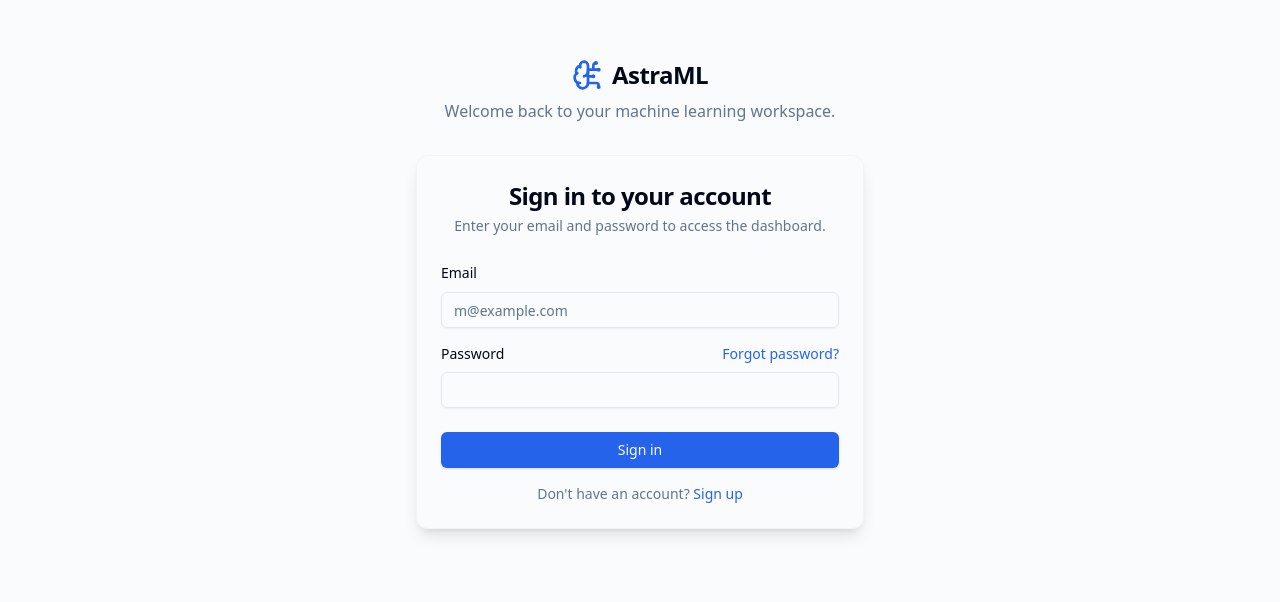
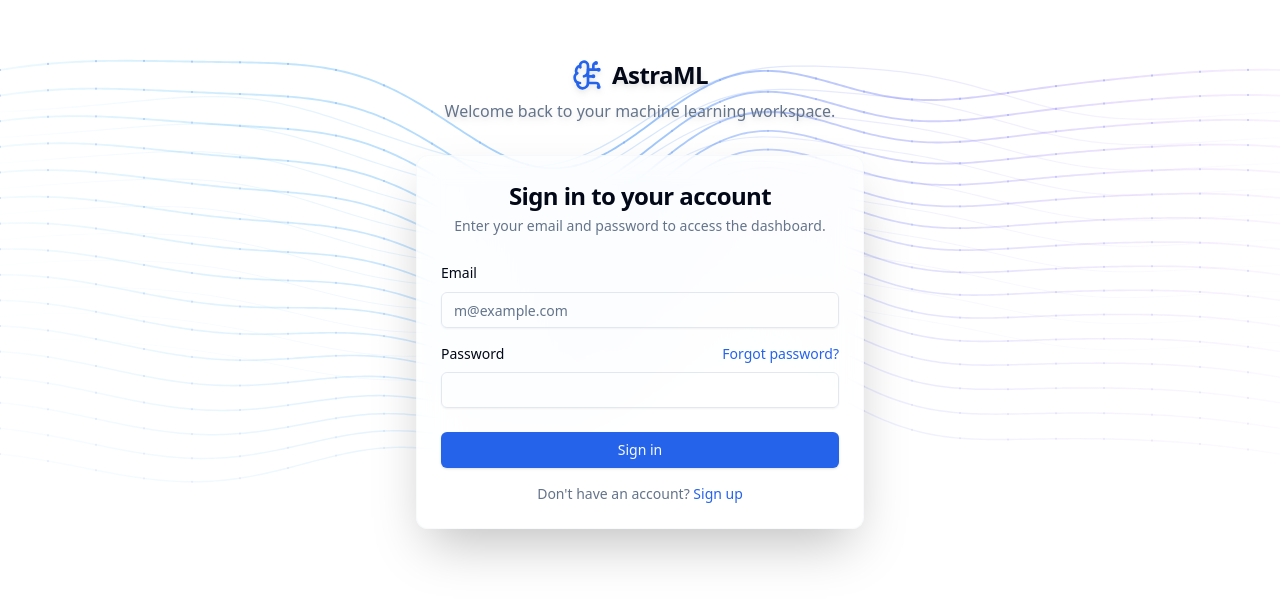
Before and after one commit to AastraML/AstraML, a React (Vite) app in the folder frontend/: page /signin in a window 1280 px wide. Shown: the part 106-708 px from the top of the page. Built offline with nearby package versions, Linux system fonts and the light colour scheme.

Commit message:
feat(ui): add Aether mesh background to auth layout and make signin/signup cards glassmorphic

```diff
--- a/frontend/src/components/layout/AuthLayout.tsx
+++ b/frontend/src/components/layout/AuthLayout.tsx
@@ -1,11 +1,25 @@
+import { useEffect } from 'react';
 import { Outlet, Link } from 'react-router-dom';
 import { BrainCircuit } from 'lucide-react';
+import { AetherRibbonMesh } from '../ui/AetherRibbonMesh';
+import { useAppStore } from '../../store';
 
 export function AuthLayout() {
+  const { theme } = useAppStore();
+
+  useEffect(() => {
+    if (theme === 'dark') {
+      document.documentElement.classList.add('dark');
+    } else {
+      document.documentElement.classList.remove('dark');
+    }
+  }, [theme]);
+
   return (
-    <div className="min-h-screen flex flex-col items-center justify-center bg-muted/40 p-4">
-      <div className="w-full max-w-md">
-        <div className="flex flex-col items-center mb-8">
+    <div className="relative min-h-screen flex flex-col items-center justify-center p-4">
+      <AetherRibbonMesh />
+      <div className="relative z-10 w-full max-w-md">
+        <div className="flex flex-col items-center mb-8 drop-shadow-md">
           <Link to="/" className="flex items-center gap-2 font-bold text-2xl tracking-tight">
             <BrainCircuit className="h-8 w-8 text-primary" />
             <span>AstraML</span>
--- a/frontend/src/pages/SignIn.tsx
+++ b/frontend/src/pages/SignIn.tsx
@@ -19,7 +19,7 @@ export default function SignIn() {
   };
 
   return (
-    <Card className="shadow-lg border-muted">
+    <Card className="shadow-2xl border-muted/50 bg-background/60 backdrop-blur-md">
       <CardHeader className="space-y-1 text-center">
         <CardTitle className="text-2xl">Sign in to your account</CardTitle>
         <CardDescription>
--- a/frontend/src/pages/SignUp.tsx
+++ b/frontend/src/pages/SignUp.tsx
@@ -19,7 +19,7 @@ export default function SignUp() {
   };
 
   return (
-    <Card className="shadow-lg border-muted">
+    <Card className="shadow-2xl border-muted/50 bg-background/60 backdrop-blur-md">
       <CardHeader className="space-y-1 text-center">
         <CardTitle className="text-2xl">Create an account</CardTitle>
         <CardDescription>
```
